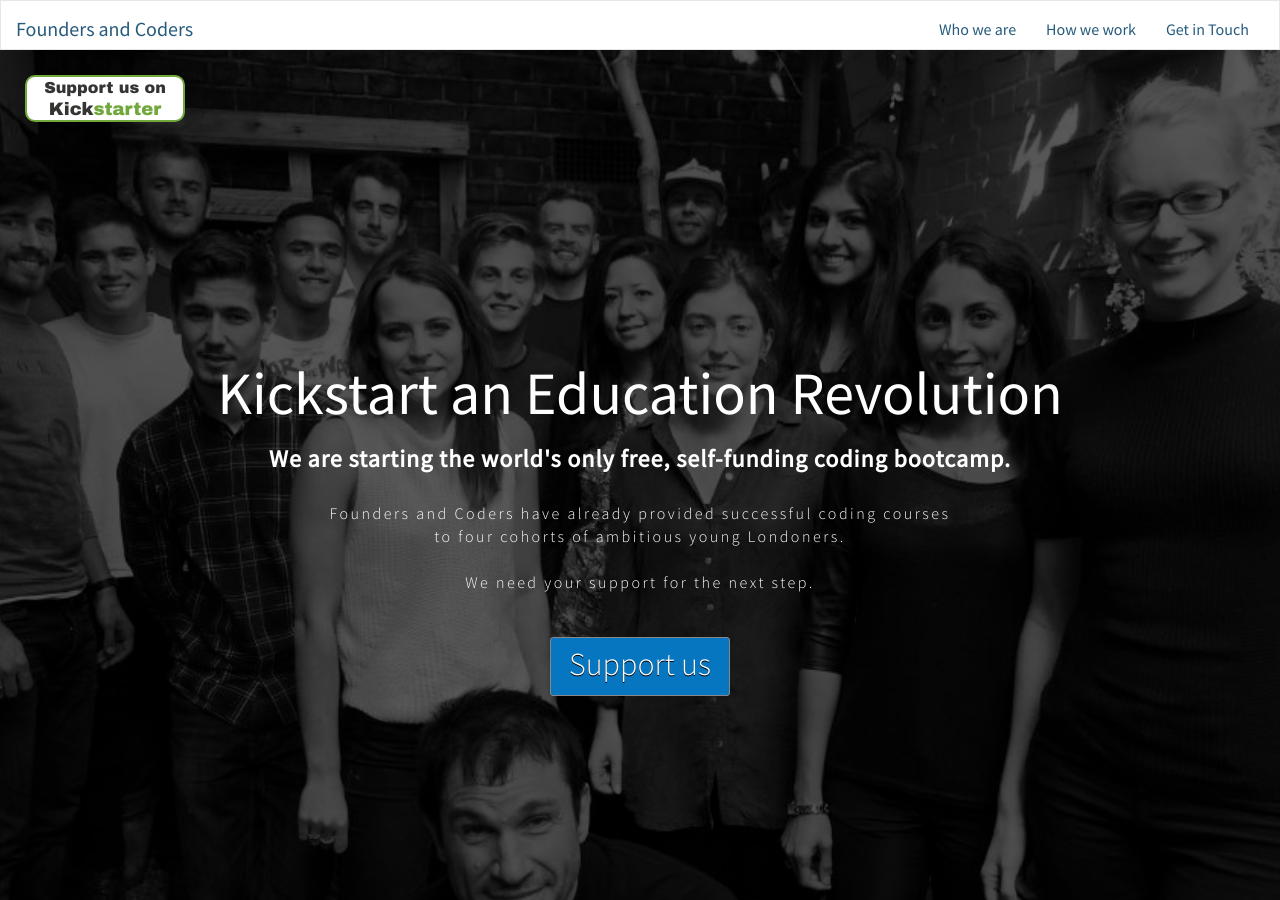
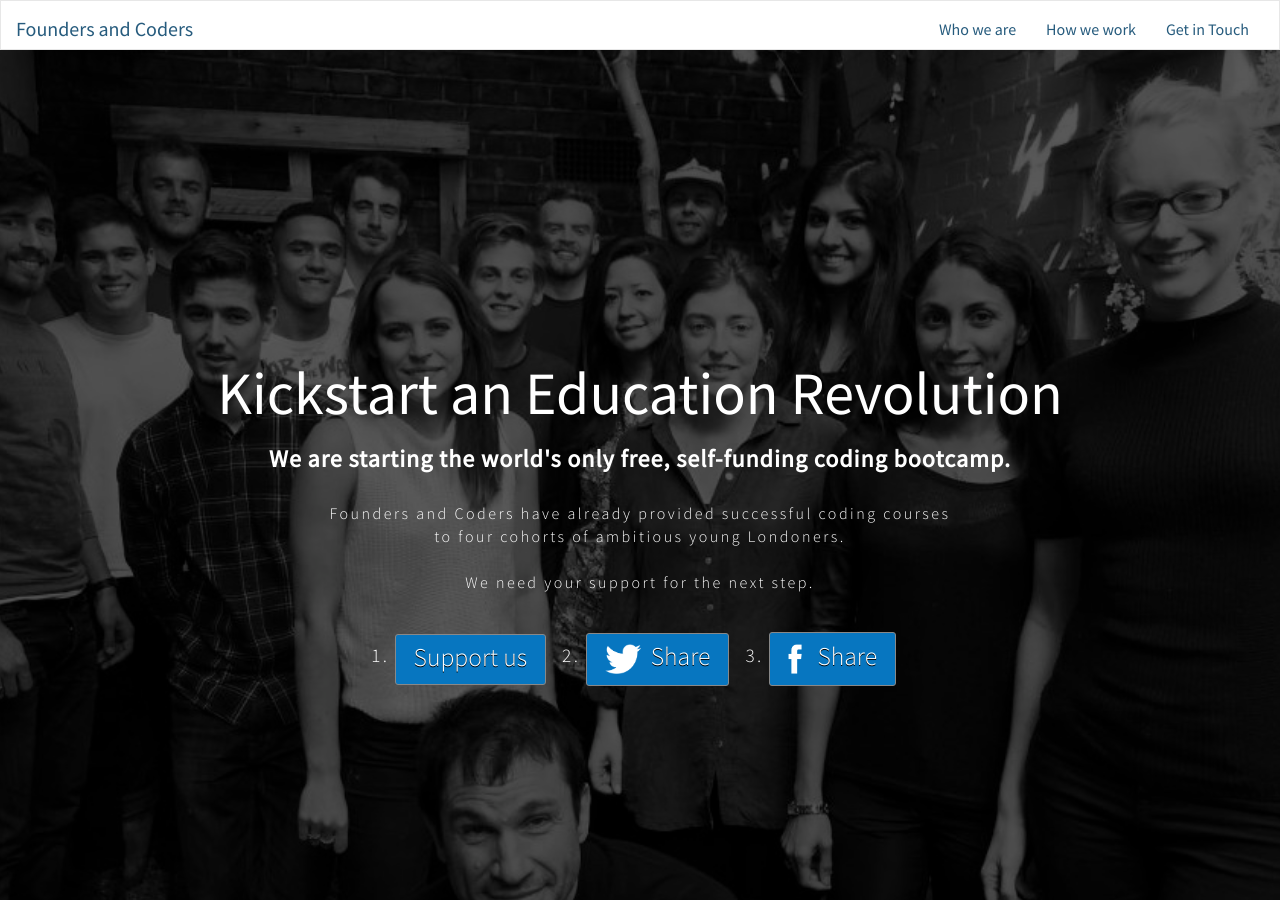
Before and after one commit to sofer/foundersandcoders, a Jekyll site: the page built from index.html, in a window 1280 px wide and 900 px high. Built offline with Jekyll 4.4.1, drawn with Linux system fonts in a browser that asks for light colours; nearby versions of some CDN libraries.

Commit message:
adds twitter buttons and facebook buttons

```diff
--- a/css/main.css
+++ b/css/main.css
@@ -326,7 +326,7 @@ div.clear {
   border-radius: 3px;
   text-shadow: #000000 0 1px 0;
   color: #ffffff;
-  font-size: 2.5vmax;
+  font-size: 2vmax;
   font-family: "Source Sans Pro", sans-serif;
   text-decoration: none;
   vertical-align: middle;
@@ -352,6 +352,34 @@ div.clear {
   margin-left: 10%;
   color: #ffffff;
   letter-spacing: 2.5px;
+}
+.kickstarter .container div {
+  display: inline-block;
+  margin-top: 0.5em;
+  margin-right: auto;
+  margin-left: auto;
+}
+.kickstarter .container div div {
+  margin-right: 1vw;
+}
+.kickstarter .container div div p {
+  font-size: 1.5vmax;
+  display: inline-block;
+  margin: 0 5px 0 0;
+  padding: 0;
+}
+.kickstarter .container div div a {
+  display: inline-block;
+  margin: 0;
+  padding: 0;
+}
+.kickstarter .container div div a #twitterlogo {
+  height: 30px;
+  margin-right: 10px;
+}
+.kickstarter .container div div a #facebooklogo {
+  height: 30px;
+  margin-right: 15px;
 }
 
 @-webkit-keyframes bounce {
--- a/index.html
+++ b/index.html
@@ -11,6 +11,7 @@ layout: default
 	<!-- KICKSTARTER SECTION -->
 	<div class="kickstarter">
 		<div class="overlay">
+			<!--
 			<div class="share_box">
 	    		<a href="https://www.kickstarter.com/" target="_blank">
 	    			<div class="ksbutton button">
@@ -18,26 +19,32 @@ layout: default
 	    				<h4>Kick<span>starter</span></h4>
 	    			</div>
 	    		</a>
-	    		<!-- too busy!!
+	    		 too busy!!
 	    		<a href="http://www.twitter.com/" target="_blank">
 	    			<div class="twitbutton button">
 	    				<img src="img/twitter.png">
 	    				<p>Follow Us On</p>
 	    				<h4>Twitter</h4>
 	    			</div>
-	    		< \/a>-->
-			</div>
+	    		< \/a>
+			</div>-->
 			<!-- no idea what to do below... -->
 
 			<div class="container">
 				<h1>Kickstart an Education Revolution</h1>
 				<h3><strong>We are starting the world's only free, self-funding coding bootcamp.</strong> </h3>
-
-				<p>Founders and Coders have already provided successful coding courses <br>to four cohorts of ambitious young Londoners.
-					<br>
-					<br>
-				We need your support for the next step.</p>
-				<a href="http://www.linksomewhereplease.com"><button>Support us</button></a>
+				<p>Founders and Coders have already provided successful coding courses <br>to four cohorts of ambitious young Londoners.<br><br> We need your support for the next step.</p>
+				<div>
+					<div>
+						<p>1.</p><a href="http://www.linksomewhereplease.com"><button>Support us</button></a>
+					</div>
+					<div>
+						<p>2.</p><a href="http://www.linktotwitter.com"><button><img id="twitterlogo" src="/img/twitter.png">Share</button></a>
+					</div>
+					<div>
+						<p>3.</p><a href="http://www.linksomewhereplease.com"><button><img id="facebooklogo" src="/img/facebook.png">Share</button></a>
+					</div>
+				</div>
 			</div>
 		</div>
 	</div>
```
Also changed, not shown: css/main.scss (+29 -1 lines), img/facebook.png (added), img/twitter.png, 1 other file.
